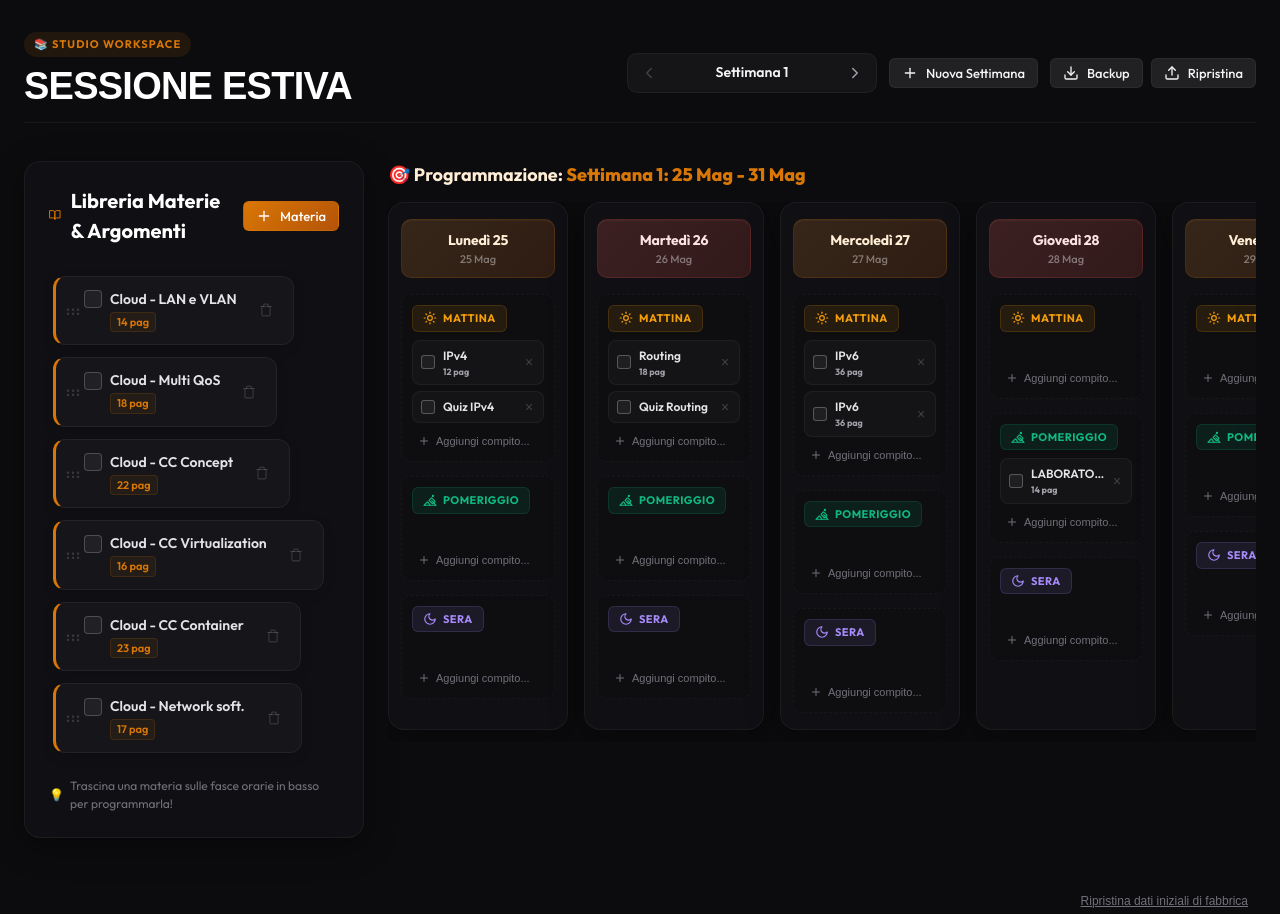
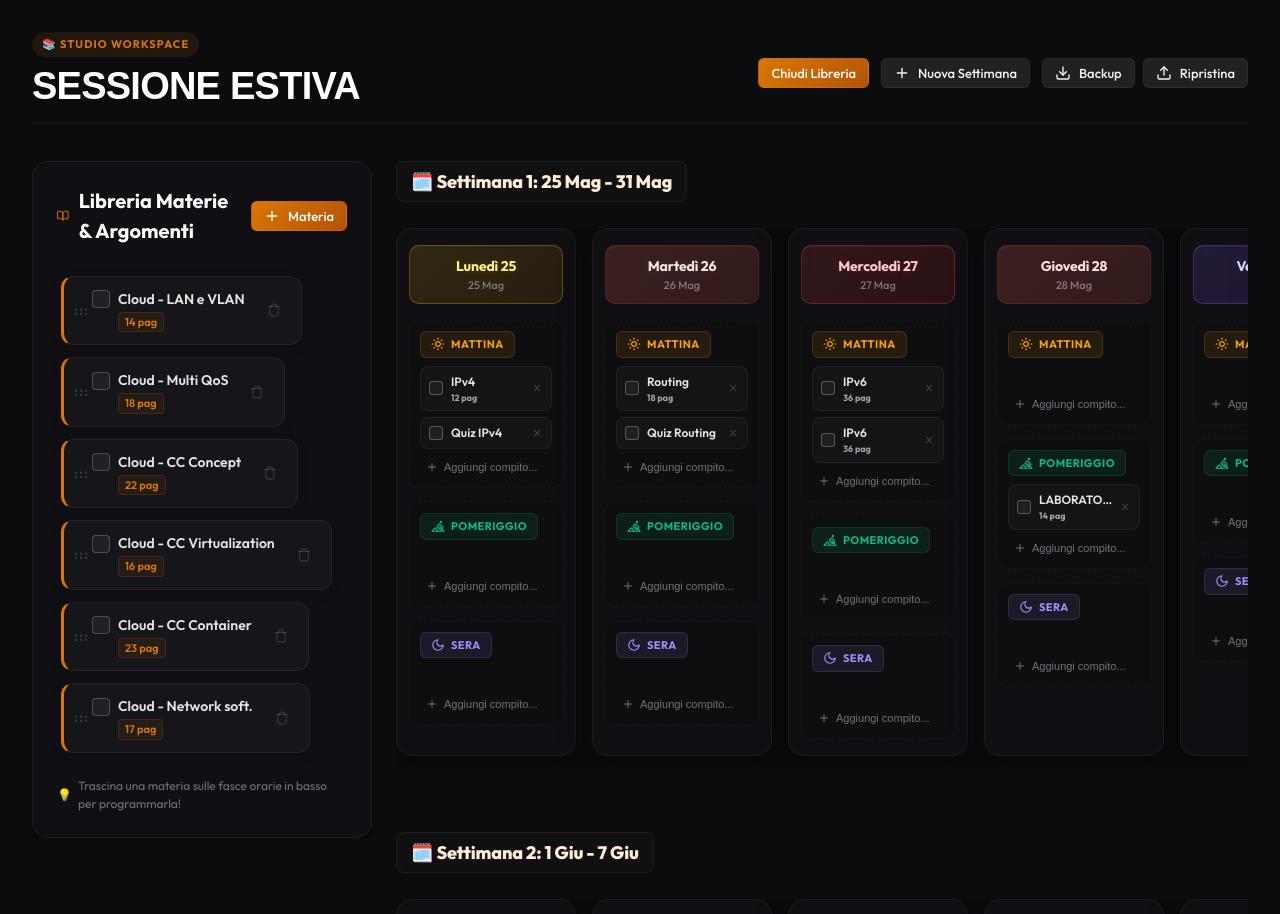
Before and after one commit to enricodagnese/studio-planner, a React (Vite) app: page / in a window 1280 px wide. Shown: the top 914 px of the page. Built offline with nearby package versions, Linux system fonts and the light colour scheme.

Commit message:
Aggiornamento automatico del 24/05/2026 alle 15:51:54,56

```diff
--- a/package.json
+++ b/package.json
@@ -7,7 +7,8 @@
     "dev": "vite",
     "build": "tsc -b && vite build",
     "lint": "eslint .",
-    "preview": "vite preview"
+    "preview": "vite preview",
+    "deploy": "git add . && git commit -m \"Aggiornamento automatico\" && git push"
   },
   "dependencies": {
     "react": "^19.2.6",
--- a/src/App.css
+++ b/src/App.css
@@ -1,13 +1,13 @@
 /* Core Stylesheet for Notion-Style Study Planner */
 
 .app-container {
-  max-width: 1440px;
-  margin: 0 auto;
-  padding: 32px 24px;
+  max-width: 100%;
+  padding: 32px 32px;
   display: flex;
   flex-direction: column;
   gap: 28px;
   min-height: 100vh;
+  width: 100%;
 }
 
 /* Header Area */
@@ -1087,7 +1087,7 @@
 /* Main Dashboard Layout (Two Columns Grid) */
 .main-dashboard-layout {
   display: grid;
-  grid-template-columns: 340px 1fr;
+  grid-template-columns: auto 1fr;
   gap: 24px;
   align-items: start;
   width: 100%;
@@ -1100,13 +1100,107 @@
   display: flex;
   flex-direction: column;
   gap: 20px;
+  width: 340px;
+  transition: all 0.3s cubic-bezier(0.4, 0, 0.2, 1);
+  opacity: 1;
+  overflow: hidden;
+}
+
+.layout-left-column.collapsed {
+  width: 0;
+  opacity: 0;
+  margin-right: -24px; /* Offset grid gap */
+  pointer-events: none;
 }
 
 .layout-right-column {
   display: flex;
   flex-direction: column;
-  gap: 24px;
+  gap: 32px;
   min-width: 0; /* Prevents overflow inside grid columns */
+}
+
+/* Eliminate Drag and Drop flickering */
+.time-slot-box.drag-hover * {
+  pointer-events: none;
+}
+
+/* Week wrapper structures */
+.week-wrapper {
+  display: flex;
+  flex-direction: column;
+  gap: 12px;
+}
+
+/* Day-specific custom header colors */
+
+/* Lunedì: Giallo */
+.day-lunedi .column-header {
+  background: linear-gradient(135deg, rgba(234, 179, 8, 0.15) 0%, rgba(161, 98, 7, 0.15) 100%);
+  border: 1px solid rgba(234, 179, 8, 0.3);
+}
+.day-lunedi .column-header h3 {
+  color: #fef08a;
+  text-shadow: 0 0 10px rgba(234, 179, 8, 0.2);
+}
+
+/* Martedì: Verde */
+.day-martedi .column-header {
+  background: linear-gradient(135deg, rgba(16, 185, 129, 0.15) 0%, rgba(4, 120, 87, 0.15) 100%);
+  border: 1px solid rgba(16, 185, 129, 0.3);
+}
+.day-martedi .column-header h3 {
+  color: #a7f3d0;
+  text-shadow: 0 0 10px rgba(16, 185, 129, 0.2);
+}
+
+/* Mercoledì: Rosso */
+.day-mercoledi .column-header {
+  background: linear-gradient(135deg, rgba(239, 68, 68, 0.15) 0%, rgba(185, 28, 28, 0.15) 100%);
+  border: 1px solid rgba(239, 68, 68, 0.3);
+}
+.day-mercoledi .column-header h3 {
+  color: #fecaca;
+  text-shadow: 0 0 10px rgba(239, 68, 68, 0.2);
+}
+
+/* Giovedì: Grigio */
+.day-giovedi .column-header {
+  background: linear-gradient(135deg, rgba(113, 113, 122, 0.15) 0%, rgba(63, 63, 70, 0.15) 100%);
+  border: 1px solid rgba(113, 113, 122, 0.3);
+}
+.day-giovedi .column-header h3 {
+  color: #f4f4f5;
+}
+
+/* Venerdì: Viola */
+.day-venerdi .column-header {
+  background: linear-gradient(135deg, rgba(139, 92, 246, 0.15) 0%, rgba(109, 40, 217, 0.15) 100%);
+  border: 1px solid rgba(139, 92, 246, 0.3);
+}
+.day-venerdi .column-header h3 {
+  color: #ddd6fe;
+  text-shadow: 0 0 10px rgba(139, 92, 246, 0.2);
+}
+
+/* Sabato: Blu */
+.day-sabato .column-header {
+  background: linear-gradient(135deg, rgba(59, 130, 246, 0.15) 0%, rgba(29, 78, 216, 0.15) 100%);
+  border: 1px solid rgba(59, 130, 246, 0.3);
+}
+.day-sabato .column-header h3 {
+  color: #bfdbfe;
+  text-shadow: 0 0 10px rgba(59, 130, 246, 0.2);
+}
+
+/* Domenica: Arancione */
+.day-domenica .column-header {
+  background: linear-gradient(135deg, rgba(249, 115, 22, 0.15) 0%, rgba(194, 65, 12, 0.15) 100%);
+  border: 1px solid rgba(249, 115, 22, 0.3);
+}
+.day-domenica .column-header h3 {
+  color: #ffedd5;
+  text-shadow: 0 0 10px rgba(249, 115, 22, 0.2);
 }
 
 @media (max-width: 1150px) {
@@ -1115,5 +1209,9 @@
   }
   .layout-left-column {
     position: static;
+    width: 100%;
+  }
+  .layout-left-column.collapsed {
+    margin-right: 0;
   }
 }
--- a/src/App.tsx
+++ b/src/App.tsx
@@ -4,7 +4,7 @@ import { MaterialsList } from './components/MaterialsList';
 import { WeeklyGrid } from './components/WeeklyGrid';
 import { AddWeekModal } from './components/AddWeekModal';
 import { ImportExport } from './components/ImportExport';
-import { PlusIcon, ChevronLeftIcon, ChevronRightIcon } from './components/Icons';
+import { PlusIcon } from './components/Icons';
 import './App.css';
 
 // Initial Mock Data matching the user's screenshot exactly
@@ -133,6 +133,7 @@ function App() {
   });
 
   const [showAddWeekModal, setShowAddWeekModal] = useState(false);
+  const [isSidebarOpen, setIsSidebarOpen] = useState(true);
 
   // Sync to LocalStorage
   useEffect(() => {
@@ -151,7 +152,7 @@ function App() {
     localStorage.setItem(TITLE_STORAGE_KEY, sessionTitle);
   }, [sessionTitle]);
 
-  const activeWeek = weeks.find((w) => w.id === activeWeekId) || weeks[0];
+
 
   // Subject Actions
   const handleAddSubject = (name: string, pages: number, color: string) => {
@@ -177,10 +178,7 @@ function App() {
     }
   };
 
-  // Week Actions
-  const handleUpdateWeekSchedule = (updatedWeek: WeekPlan) => {
-    setWeeks(weeks.map((w) => (w.id === updatedWeek.id ? updatedWeek : w)));
-  };
+
 
   const handleAddWeek = (newWeek: WeekPlan) => {
     setWeeks([...weeks, newWeek]);
@@ -188,19 +186,7 @@ function App() {
     setShowAddWeekModal(false);
   };
 
-  const handleNextWeek = () => {
-    const currentIndex = weeks.findIndex((w) => w.id === activeWeekId);
-    if (currentIndex < weeks.length - 1) {
-      setActiveWeekId(weeks[currentIndex + 1].id);
-    }
-  };
 
-  const handlePrevWeek = () => {
-    const currentIndex = weeks.findIndex((w) => w.id === activeWeekId);
-    if (currentIndex > 0) {
-      setActiveWeekId(weeks[currentIndex - 1].id);
-    }
-  };
 
   const handleImportState = (importedState: PlannerState) => {
     setWeeks(importedState.weeks);
@@ -224,7 +210,7 @@ function App() {
     }
   };
 
-  const currentWeekIndex = weeks.findIndex((w) => w.id === activeWeekId);
+
 
   return (
     <div className="app-container">
@@ -242,28 +228,14 @@ function App() {
         </div>
 
         <div className="header-controls">
-          {/* Week Selector */}
-          <div className="week-navigator">
+          {/* Collapsible Sidebar Toggle Button */}
           <button
-              onClick={handlePrevWeek}
-              disabled={currentWeekIndex <= 0}
-              className="btn-nav"
-              title="Settimana precedente"
+            className={`btn ${isSidebarOpen ? 'btn-primary' : 'btn-secondary'} btn-sm`}
+            onClick={() => setIsSidebarOpen(!isSidebarOpen)}
+            title={isSidebarOpen ? "Nascondi la Libreria Materie" : "Mostra la Libreria Materie"}
           >
-              <ChevronLeftIcon size={18} />
+            <span>{isSidebarOpen ? 'Chiudi Libreria' : 'Apri Libreria'}</span>
           </button>
-            <span className="week-display-title">
-              {activeWeek ? activeWeek.name.split(':')[0] : 'Nessuna settimana'}
-            </span>
-            <button
-              onClick={handleNextWeek}
-              disabled={currentWeekIndex >= weeks.length - 1}
-              className="btn-nav"
-              title="Settimana successiva"
-            >
-              <ChevronRightIcon size={18} />
-            </button>
-          </div>
 
           <button
             className="btn btn-secondary btn-sm"
@@ -282,12 +254,10 @@ function App() {
         </div>
       </header>
 
-
-
       {/* Main Dashboard Layout (Two Columns) */}
       <div className="main-dashboard-layout">
-        {/* Left Column: Materials library */}
-        <aside className="layout-left-column">
+        {/* Left Column: Collapsible Materials library */}
+        <aside className={`layout-left-column ${isSidebarOpen ? '' : 'collapsed'}`}>
           <MaterialsList
             subjects={subjects}
             onAddSubject={handleAddSubject}
@@ -296,21 +266,24 @@ function App() {
           />
         </aside>
 
-        {/* Right Column: Calendar grid */}
+        {/* Right Column: Calendar grid for the WHOLE MONTH stacked vertically */}
         <main className="layout-right-column">
-          {activeWeek ? (
-            <div className="calendar-section-wrapper">
-              <div className="calendar-section-header" style={{ marginBottom: '14px', display: 'flex', justifyContent: 'space-between', alignItems: 'center' }}>
-                <h2 style={{ fontSize: '18px', fontWeight: '700', color: '#ffedd5' }}>
-                  🎯 Programmazione: <span style={{ color: '#d97706', fontWeight: '800' }}>{activeWeek.name}</span>
+          {weeks.length > 0 ? (
+            weeks.map((week) => (
+              <div key={week.id} className="week-wrapper" style={{ marginBottom: '32px' }}>
+                <div className="week-wrapper-header" style={{ marginBottom: '14px', display: 'flex', justifyContent: 'space-between', alignItems: 'center' }}>
+                  <h2 style={{ fontSize: '18px', fontWeight: '800', color: '#ffedd5', background: 'rgba(255,255,255,0.02)', padding: '6px 14px', borderRadius: '8px', border: '1px solid rgba(255,255,255,0.05)', letterSpacing: '-0.01em', width: 'max-content' }}>
+                    🗓️ {week.name}
                   </h2>
                 </div>
                 <WeeklyGrid
-                activeWeek={activeWeek}
+                  activeWeek={week}
+                  weeks={weeks}
                   subjects={subjects}
-                onUpdateWeekSchedule={handleUpdateWeekSchedule}
+                  onUpdateAllWeeks={setWeeks}
                 />
               </div>
+            ))
           ) : (
             <div className="empty-state glass-container" style={{ padding: '40px' }}>
               <p>Nessuna settimana pianificata attiva.</p>
--- a/src/components/WeeklyGrid.tsx
+++ b/src/components/WeeklyGrid.tsx
@@ -4,14 +4,16 @@ import { PlusIcon, SunIcon, MoonIcon, LandscapeIcon } from './Icons';
 
 interface WeeklyGridProps {
   activeWeek: WeekPlan;
+  weeks: WeekPlan[];
   subjects: Subject[];
-  onUpdateWeekSchedule: (updatedWeek: WeekPlan) => void;
+  onUpdateAllWeeks: (updatedWeeks: WeekPlan[]) => void;
 }
 
 export const WeeklyGrid: React.FC<WeeklyGridProps> = ({
   activeWeek,
+  weeks,
   subjects,
-  onUpdateWeekSchedule,
+  onUpdateAllWeeks,
 }) => {
   const [addingTaskForSlot, setAddingTaskForSlot] = useState<{ dayId: string; slotKey: string } | null>(null);
   const [newTaskName, setNewTaskName] = useState('');
@@ -44,6 +46,19 @@ export const WeeklyGrid: React.FC<WeeklyGridProps> = ({
     return '';
   };
 
+  // Helper to assign a specific color class to each column based on Italian day name
+  const getDayClass = (dayName: string) => {
+    const name = dayName.toLowerCase();
+    if (name.includes('lunedì')) return 'day-lunedi';
+    if (name.includes('martedì')) return 'day-martedi';
+    if (name.includes('mercoledì')) return 'day-mercoledi';
+    if (name.includes('giovedì')) return 'day-giovedi';
+    if (name.includes('venerdì')) return 'day-venerdi';
+    if (name.includes('sabato')) return 'day-sabato';
+    if (name.includes('domenica')) return 'day-domenica';
+    return '';
+  };
+
   // --- Drag & Drop Handlers ---
 
   const handleDragOver = (e: React.DragEvent, dayId: string, slotKey: string) => {
@@ -67,15 +82,10 @@ export const WeeklyGrid: React.FC<WeeklyGridProps> = ({
     const sourceDayId = e.dataTransfer.getData('source-day-id');
     const sourceSlotKey = e.dataTransfer.getData('source-slot-key') as 'mattina' | 'pomeriggio' | 'sera' | '';
 
-    // Clone the active week to perform mutations safely
-    const updatedWeek = JSON.parse(JSON.stringify(activeWeek)) as WeekPlan;
-
-    // Find target day in updated week
-    const targetDay = updatedWeek.days.find(d => d.id === dayId);
-    if (!targetDay) return;
+    const updatedWeeks = JSON.parse(JSON.stringify(weeks)) as WeekPlan[];
 
     if (subjectId) {
-      // Case 1: Dragging a subject from the top materials library
+      // Case 1: Dragging a subject from the materials library
       const originSubject = subjects.find(s => s.id === subjectId);
       if (!originSubject) return;
 
@@ -86,27 +96,39 @@ export const WeeklyGrid: React.FC<WeeklyGridProps> = ({
         completed: false,
       };
 
+      const targetWeek = updatedWeeks.find(w => w.id === activeWeek.id);
+      if (!targetWeek) return;
+      const targetDay = targetWeek.days.find(d => d.id === dayId);
+      if (!targetDay) return;
+
       targetDay[slotKey].push(newItem);
-      onUpdateWeekSchedule(updatedWeek);
+      onUpdateAllWeeks(updatedWeeks);
     } else if (calendarItemId && sourceDayId && sourceSlotKey) {
-      // Case 2: Dragging an existing calendar item from one slot to another (rescheduling)
+      // Case 2: Dragging an existing calendar item (cross-week supported!)
+      let movedItem: CalendarItem | null = null;
 
-      // If dropped in the exact same slot, do nothing
-      if (sourceDayId === dayId && sourceSlotKey === slotKey) return;
+      // Find and remove from source day of any week
+      for (const w of updatedWeeks) {
+        const sourceDay = w.days.find(d => d.id === sourceDayId);
+        if (sourceDay) {
+          const itemIndex = sourceDay[sourceSlotKey].findIndex(item => item.id === calendarItemId);
+          if (itemIndex !== -1) {
+            [movedItem] = sourceDay[sourceSlotKey].splice(itemIndex, 1);
+            break;
+          }
+        }
+      }
 
-      // Find the source day in updated week
-      const sourceDay = updatedWeek.days.find(d => d.id === sourceDayId);
-      if (!sourceDay) return;
+      if (!movedItem) return;
 
-      // Extract the item
-      const itemIndex = sourceDay[sourceSlotKey].findIndex(item => item.id === calendarItemId);
-      if (itemIndex === -1) return;
+      // Add to target day in current active week
+      const targetWeek = updatedWeeks.find(w => w.id === activeWeek.id);
+      if (!targetWeek) return;
+      const targetDay = targetWeek.days.find(d => d.id === dayId);
+      if (!targetDay) return;
 
-      const [movedItem] = sourceDay[sourceSlotKey].splice(itemIndex, 1);
-
-      // Add to target slot
       targetDay[slotKey].push(movedItem);
-      onUpdateWeekSchedule(updatedWeek);
+      onUpdateAllWeeks(updatedWeeks);
     }
   };
 
@@ -126,33 +148,37 @@ export const WeeklyGrid: React.FC<WeeklyGridProps> = ({
   // --- Task Manipulation Handlers ---
 
   const handleToggleItem = (dayId: string, slotKey: 'mattina' | 'pomeriggio' | 'sera', itemId: string) => {
-    const updatedWeek = JSON.parse(JSON.stringify(activeWeek)) as WeekPlan;
-    const day = updatedWeek.days.find(d => d.id === dayId);
-    if (!day) return;
-
+    const updatedWeeks = weeks.map(w => {
+      if (w.id === activeWeek.id) {
+        const day = w.days.find(d => d.id === dayId);
+        if (day) {
           const item = day[slotKey].find(i => i.id === itemId);
           if (item) {
             item.completed = !item.completed;
-      onUpdateWeekSchedule(updatedWeek);
           }
+        }
+      }
+      return w;
+    });
+    onUpdateAllWeeks(updatedWeeks);
   };
 
   const handleDeleteItem = (dayId: string, slotKey: 'mattina' | 'pomeriggio' | 'sera', itemId: string) => {
-    const updatedWeek = JSON.parse(JSON.stringify(activeWeek)) as WeekPlan;
-    const day = updatedWeek.days.find(d => d.id === dayId);
-    if (!day) return;
-
+    const updatedWeeks = weeks.map(w => {
+      if (w.id === activeWeek.id) {
+        const day = w.days.find(d => d.id === dayId);
+        if (day) {
           day[slotKey] = day[slotKey].filter(i => i.id !== itemId);
-    onUpdateWeekSchedule(updatedWeek);
+        }
+      }
+      return w;
+    });
+    onUpdateAllWeeks(updatedWeeks);
   };
 
   const handleAddCustomTaskSubmit = (e: React.FormEvent, dayId: string, slotKey: 'mattina' | 'pomeriggio' | 'sera') => {
     e.preventDefault();
     if (!newTaskName.trim()) return;
-
-    const updatedWeek = JSON.parse(JSON.stringify(activeWeek)) as WeekPlan;
-    const day = updatedWeek.days.find(d => d.id === dayId);
-    if (!day) return;
 
     // Parse page helper: Es. "Quiz IPv4 (12 pag)" or just custom name
     let parsedName = newTaskName;
@@ -172,8 +198,17 @@ export const WeeklyGrid: React.FC<WeeklyGridProps> = ({
       completed: false,
     };
 
+    const updatedWeeks = weeks.map(w => {
+      if (w.id === activeWeek.id) {
+        const day = w.days.find(d => d.id === dayId);
+        if (day) {
           day[slotKey].push(newItem);
-    onUpdateWeekSchedule(updatedWeek);
+        }
+      }
+      return w;
+    });
+
+    onUpdateAllWeeks(updatedWeeks);
     setNewTaskName('');
     setAddingTaskForSlot(null);
   };
@@ -207,8 +242,10 @@ export const WeeklyGrid: React.FC<WeeklyGridProps> = ({
 
   return (
     <div className="weekly-calendar-grid">
-      {activeWeek.days.map((day) => (
-        <div key={day.id} className="calendar-column glass-container">
+      {activeWeek.days.map((day) => {
+        const dayColorClass = getDayClass(day.name);
+        return (
+          <div key={day.id} className={`calendar-column glass-container ${dayColorClass}`}>
             <div className="column-header">
               <h3>{day.name}</h3>
               <span className="date-tag">{day.dateLabel}</span>
@@ -308,7 +345,8 @@ export const WeeklyGrid: React.FC<WeeklyGridProps> = ({
               })}
             </div>
           </div>
-      ))}
+        );
+      })}
     </div>
   );
 };
```
Lines whose indentation alone changed are shown as unchanged.
